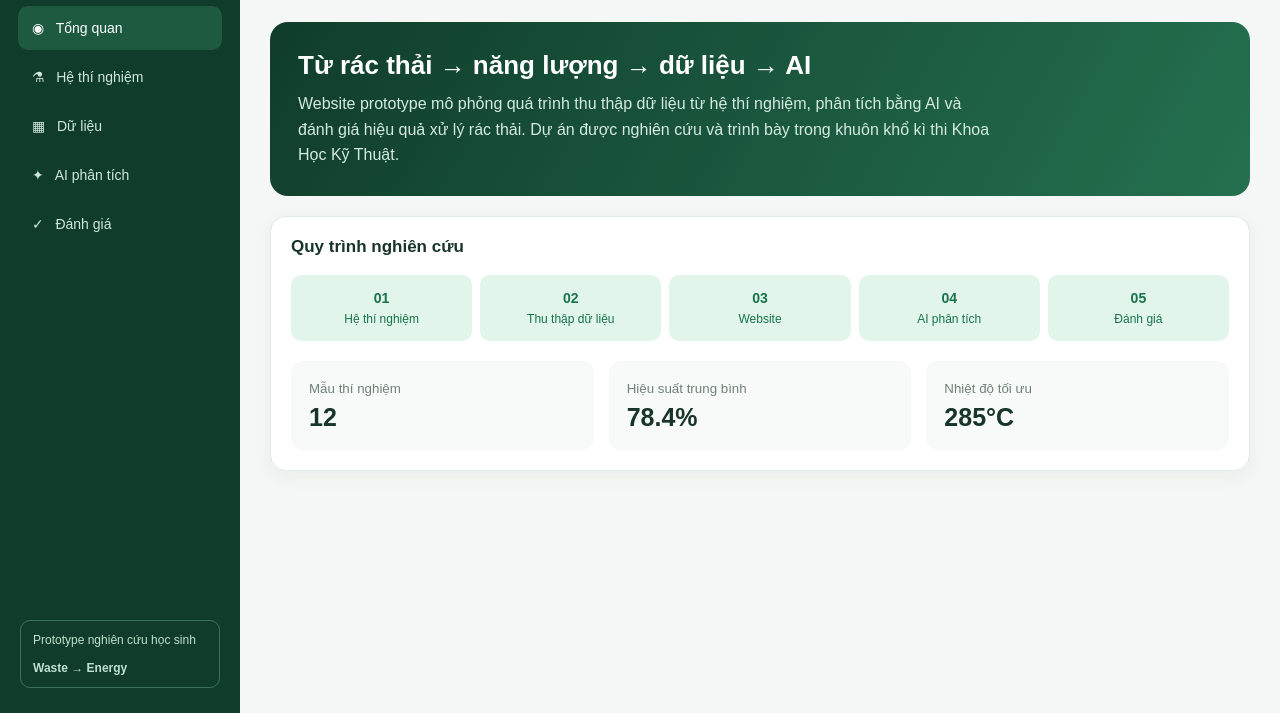
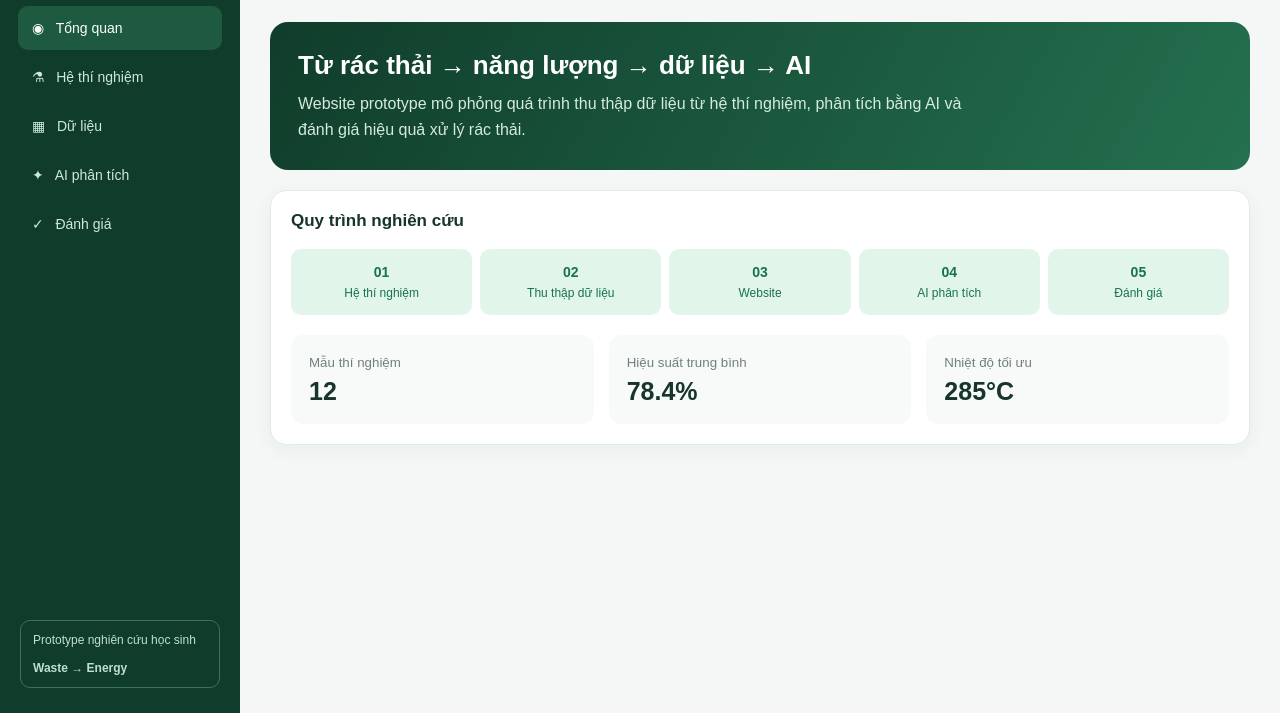
Before and after one commit to raventa55/-analyzing-the-process-of-converting-solid-waste-into-electricity., a plain HTML site: page index.html in a window 1280 px wide. Shown: the part 87-800 px from the top of the page. Drawn offline with Linux system fonts and the light colour scheme.

Commit message:
Update index.html

```diff
--- a/index.html
+++ b/index.html
@@ -24,7 +24,6 @@
             min-height: 100vh;
         }
 
-        /* SIDEBAR */
 
         .sidebar {
             width: 240px;
@@ -77,7 +76,6 @@
             color: #bfe0ce;
         }
 
-        /* MAIN */
 
         .main {
             margin-left: 240px;
@@ -119,7 +117,6 @@
             font-weight: bold;
         }
 
-        /* HERO */
 
         .hero {
             background: linear-gradient(120deg, #103d2b, #24704f);
@@ -140,7 +137,6 @@
             line-height: 1.6;
         }
 
-        /* CARD */
 
         .card {
             background: white;
@@ -156,7 +152,6 @@
             margin-bottom: 18px;
         }
 
-        /* FLOW */
 
         .flow {
             display: grid;
@@ -184,7 +179,6 @@
             margin-bottom: 6px;
         }
 
-        /* METRICS */
 
         .metrics {
             display: grid;
@@ -208,15 +202,12 @@
             margin-top: 6px;
         }
 
-        /* GRID */
-
         .grid {
             display: grid;
             grid-template-columns: 1.3fr 0.7fr;
             gap: 20px;
         }
 
-        /* FORM */
 
         .form {
             display: grid;
@@ -249,7 +240,6 @@
             grid-column: 1 / -1;
         }
 
-        /* BUTTON */
 
         .btn {
             border: none;
@@ -270,7 +260,6 @@
             color: #16764c;
         }
 
-        /* EXPERIMENT */
 
         .experiment-icon {
             text-align: center;
@@ -287,7 +276,6 @@
             font-size: 13px;
         }
 
-        /* TABLE */
 
         table {
             width: 100%;
@@ -314,7 +302,6 @@
             font-size: 11px;
         }
 
-        /* AI */
 
         .factor {
             margin-bottom: 18px;
@@ -380,7 +367,6 @@
             font-weight: bold;
         }
 
-        /* RESULT */
 
         .result {
             background: #eff9f3;
@@ -397,7 +383,6 @@
             border-left-color: #d79b29;
         }
 
-        /* TOAST */
 
         .toast {
             position: fixed;
@@ -410,7 +395,6 @@
             display: none;
         }
 
-        /* MOBILE */
 
         @media(max-width: 850px) {
 
@@ -476,7 +460,6 @@
 
 <div class="app">
 
-    <!-- SIDEBAR -->
 
     <aside class="sidebar">
 
@@ -518,12 +501,8 @@
     </aside>
 
 
-    <!-- MAIN -->
-
     <main class="main">
 
-
-        <!-- DASHBOARD -->
 
         <section id="dashboard" class="page active">
 
@@ -554,7 +533,6 @@
                     Website prototype mô phỏng quá trình thu thập
                     dữ liệu từ hệ thí nghiệm, phân tích bằng AI
                     và đánh giá hiệu quả xử lý rác thải.
-                    Dự án được nghiên cứu và trình bày trong khuôn khổ kì thi Khoa Học Kỹ Thuật.
 
                 </p>
 
@@ -644,8 +622,6 @@
         </section>
 
 
-
-        <!-- EXPERIMENT -->
 
         <section id="experiment" class="page">
 
@@ -828,8 +804,6 @@
         </section>
 
 
-
-        <!-- DATA -->
 
         <section id="data" class="page">
 
@@ -891,8 +865,6 @@
 
 
 
-        <!-- AI -->
-
         <section id="ai" class="page">
 
             <div class="top">
@@ -1070,8 +1042,6 @@
 
 
 
-        <!-- RESULT -->
-
         <section id="result" class="page">
 
             <div class="top">
@@ -1201,9 +1171,6 @@
 
 <script>
 
-    /* =========================
-       DATA
-    ========================= */
 
     let data = [
 
@@ -1226,9 +1193,6 @@
     ];
 
 
-    /* =========================
-       CHANGE PAGE
-    ========================= */
 
     function showPage(page, button) {
 
@@ -1261,11 +1225,6 @@
 
     }
 
-
-
-    /* =========================
-       RENDER DATA
-    ========================= */
 
     function renderData() {
 
@@ -1312,10 +1271,6 @@
 
 
 
-    /* =========================
-       SAVE EXPERIMENT
-    ========================= */
-
     function saveExperiment() {
 
         let temperature =
@@ -1345,11 +1300,6 @@
         let type =
             document.getElementById("wasteType").value;
 
-
-        /*
-            Đây chỉ là công thức mô phỏng
-            cho prototype.
-        */
 
         let efficiency =
             Math.min(
@@ -1414,11 +1364,6 @@
     }
 
 
-
-    /* =========================
-       AI
-    ========================= */
-
     function runAI() {
     let nhietDo = Number(document.getElementById("temperature").value);
 
@@ -1432,14 +1377,12 @@
         doTinCay = 87;
     }
 
-    // Đưa thanh về 0%
     let thanh = document.getElementById("confidenceBar");
     let so = document.getElementById("confidenceNumber");
 
     thanh.style.width = "0%";
     so.innerText = "0%";
 
-    // Cho thanh chạy từ 0 -> mức độ tin cậy
     let hienTai = 0;
 
     let chay = setInterval(function () {
@@ -1455,11 +1398,6 @@
 }
 
 
-
-
-    /* =========================
-       EXPORT CSV
-    ========================= */
 
     function exportCSV() {
 
@@ -1505,10 +1443,6 @@
 
 
 
-    /* =========================
-       TOAST
-    ========================= */
-
     function showToast(message) {
 
         let toast =
@@ -1533,11 +1467,6 @@
     }
 
 
-
-    /* =========================
-       START
-    ========================= */
-
     renderData();
 
 </script>
```
